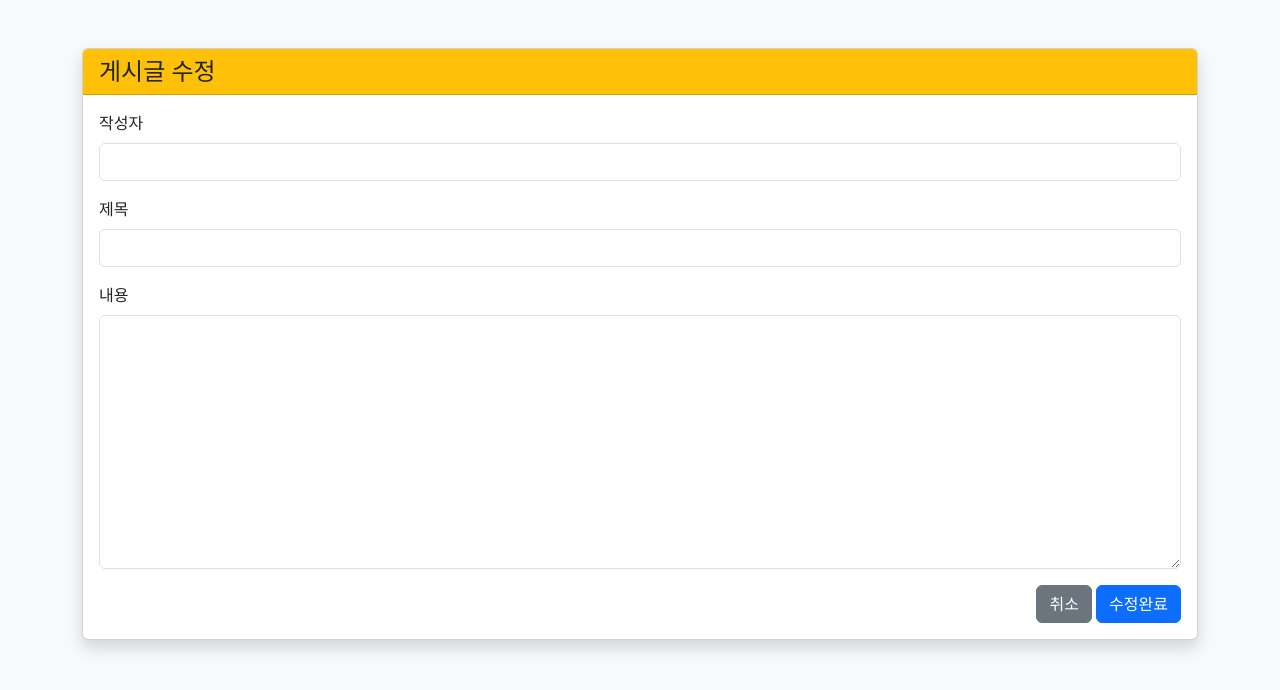
After one commit to jinvelope/fastapi_test03, a FastAPI app: template templates/post/edit.html in a window 1280 px wide. The commit adds this page. Shown: the top 690 px of the page. Run offline with FastAPI, Linux system fonts and the light colour scheme; the template is opened without the code that fills it, so the values that code supplies are empty; parts of the project's set-up code (start-up, migrations or seed data) failed here and were passed over.

Commit message:
글 수정 반영 구현

```diff
--- a/main.py
+++ b/main.py
@@ -45,6 +45,31 @@ def fetPosts(request: Request, db:Session = Depends(get_db)):
         }
     )
 
+@app.get("/post/{num}", response_class=HTMLResponse)
+def post_detail(request: Request, num: int, db: Session = Depends(get_db)):
+    # 특정 번호의 게시글을 가져오기 위한 SQL
+    query = text("""
+                SELECT num, writer, title, content, created_at
+                FROM post
+                WHERE num = :num
+            """)
+
+    # 파라미터 바인딩을 통해 안전하게 쿼리 실행
+    result = db.execute(query, {"num": num})
+    post = result.fetchone()
+
+    if post is None:
+        # 글이 없을 경우 처리 (간단하게 홈으로 리다이렉트하거나 에러 페이지 출력)
+        return HTMLResponse(content="존재하지 않는 게시글입니다.", status_code=404)
+
+    return templates.TemplateResponse(
+        request=request,
+        name="post/detail.html", # 상세 페이지 템플릿 파일명
+        context={
+            "post": post
+        }
+    )
+
 # 1. 작성 폼 화면 요청
 @app.get("/post/new", response_class=HTMLResponse)
 def new_post_form(request: Request):
@@ -78,6 +103,27 @@ def postNew(request: Request, writer: str = Form(...), title: str = Form(...), c
         }
     )
 
+# 수정 폼 화면 요청
+@app.get("/post/edit/{num}", response_class=HTMLResponse)
+def edit_form(request: Request, num: int, db: Session = Depends(get_db)):
+    query = text("SELECT num, writer, title, content FROM post WHERE num = :num")
+    post = db.execute(query, {"num": num}).fetchone()
+    return templates.TemplateResponse(request=request, name="post/edit.html", context={"post": post})
+
+# 수정 처리 요청
+@app.post("/post/update")
+async def update_post(request: Request, db: Session = Depends(get_db)):
+    form = await request.form()
+    num = form.get("num")
+    title = form.get("title")
+    content = form.get("content")
+
+    query = text("UPDATE post SET title=:title, content=:content WHERE num=:num")
+    db.execute(query, {"title": title, "content": content, "num": num})
+    db.commit()
+
+    return RedirectResponse(url=f"/post/{num}", status_code=302)
+
 # 삭제 처리 요청
 @app.get("/post/delete/{num}")
 def delete_post(num: int, db: Session = Depends(get_db)):
--- a/templates/post/detail.html
+++ b/templates/post/detail.html
@@ -22,6 +22,7 @@
             </div>
             <div class="card-footer text-end">
                 <a href="/post" class="btn btn-secondary">목록으로</a>
+                <a href="/post/edit/{{ post.num }}" class="btn btn-warning">수정</a>
                 <a href="javascript:void(0);" onclick="deleteConfirm({{ post.num }})" class="btn btn-danger">삭제</a>
             </div>
 
--- /dev/null
+++ b/templates/post/edit.html
@@ -0,0 +1,69 @@
+<!DOCTYPE html>
+<html lang="ko">
+<head>
+    <meta charset="UTF-8">
+    <title>글 수정</title>
+    <link href="https://cdn.jsdelivr.net/npm/bootstrap@5.3.0/dist/css/bootstrap.min.css" rel="stylesheet">
+</head>
+<body class="bg-light">
+    <div class="container mt-5">
+        <div class="card shadow">
+            <div class="card-header bg-warning">
+                <h4 class="m-0">게시글 수정</h4>
+            </div>
+            <div class="card-body">
+                <form action="/post/update" method="post">
+                    <input type="hidden" name="num" value="{{ post.num }}">
+                    <div class="mb-3">
+                        <label class="form-label">작성자</label>
+                        <input type="text" class="form-control" value="{{ post.writer }}" readonly>
+                    </div>
+                    <div class="mb-3">
+                        <label class="form-label">제목</label>
+                        <input type="text" name="title" class="form-control" value="{{ post.title }}" required>
+                    </div>
+                    <div class="mb-3">
+                        <label class="form-label">내용</label>
+                        <textarea name="content" class="form-control" rows="10" required>{{ post.content }}</textarea>
+                    </div>
+                    <div class="text-end">
+                        <a href="/post/{{ post.num }}" class="btn btn-secondary">취소</a>
+                        <button type="submit" class="btn btn-primary">수정완료</button>
+                    </div>
+                </form>
+            </div>
+        </div>
+    </div>
+</body>
+</html>
+
+<!-- <!DOCTYPE html>
+<html lang="en">
+<head>
+    <meta charset="UTF-8">
+    <meta name="viewport" content="width=device-width, initial-scale=1.0">
+    <title>Document</title>
+</head>
+<body>
+    <div class="container">
+        <h3>글 수정 양식</h3>
+        <form action="/post/edit/{{ post.num }}" method=""post>
+            <label>
+                작성자 <input type="text" name=""writer value=""{{post.writer}} readonly>
+            </label>
+            <br>
+            <label>
+                제목 <input type="text" name=""writer value=""{{post.title}}>
+            </label>
+            <br>
+            <label>
+                내용 <br>
+                <textarea name="content">{{post.content}}</textarea>
+            </label>
+            <br>
+            <button type="submit">수정</button>
+            <button type="reset">취소</button>
+        </form>
+    </div>
+</body>
+</html> -->
```
